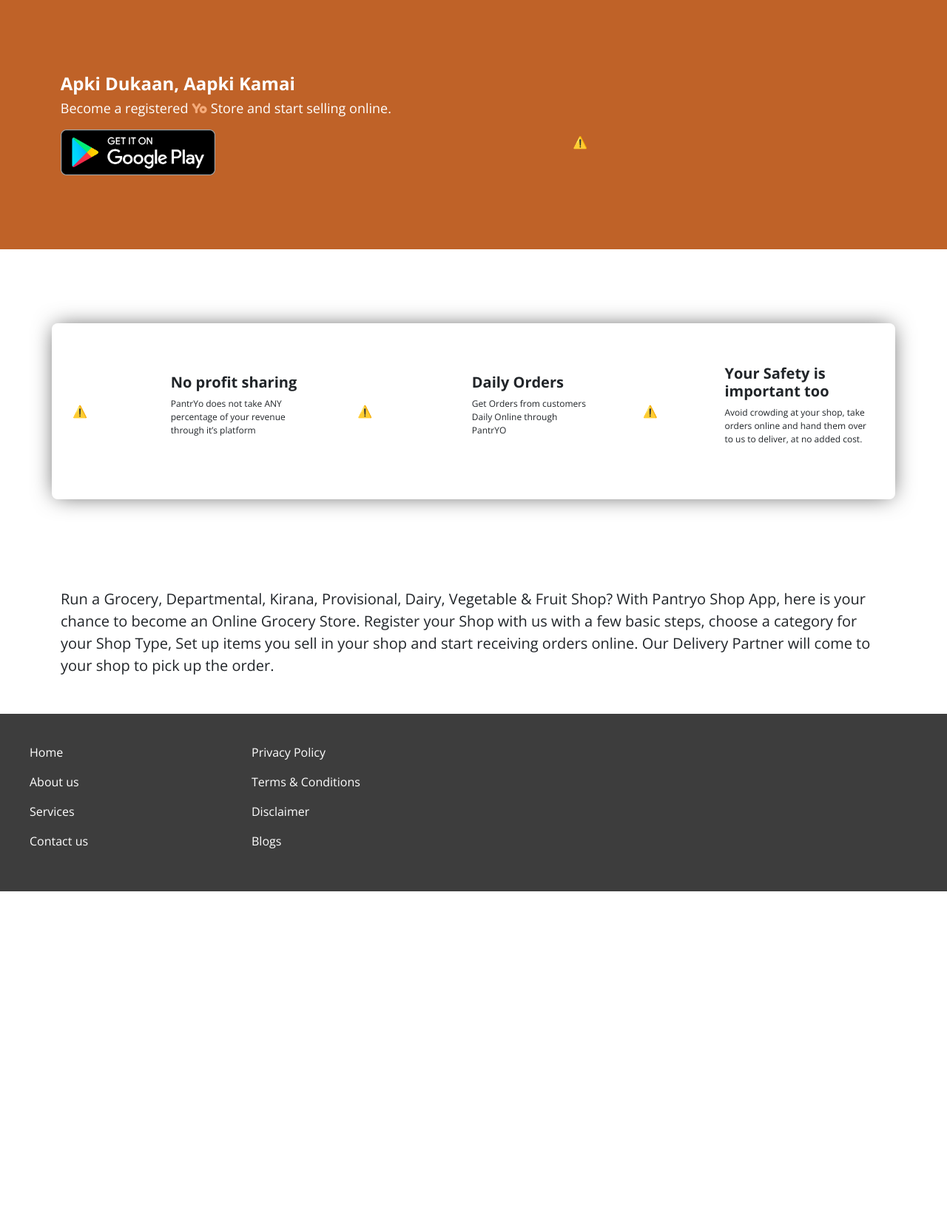
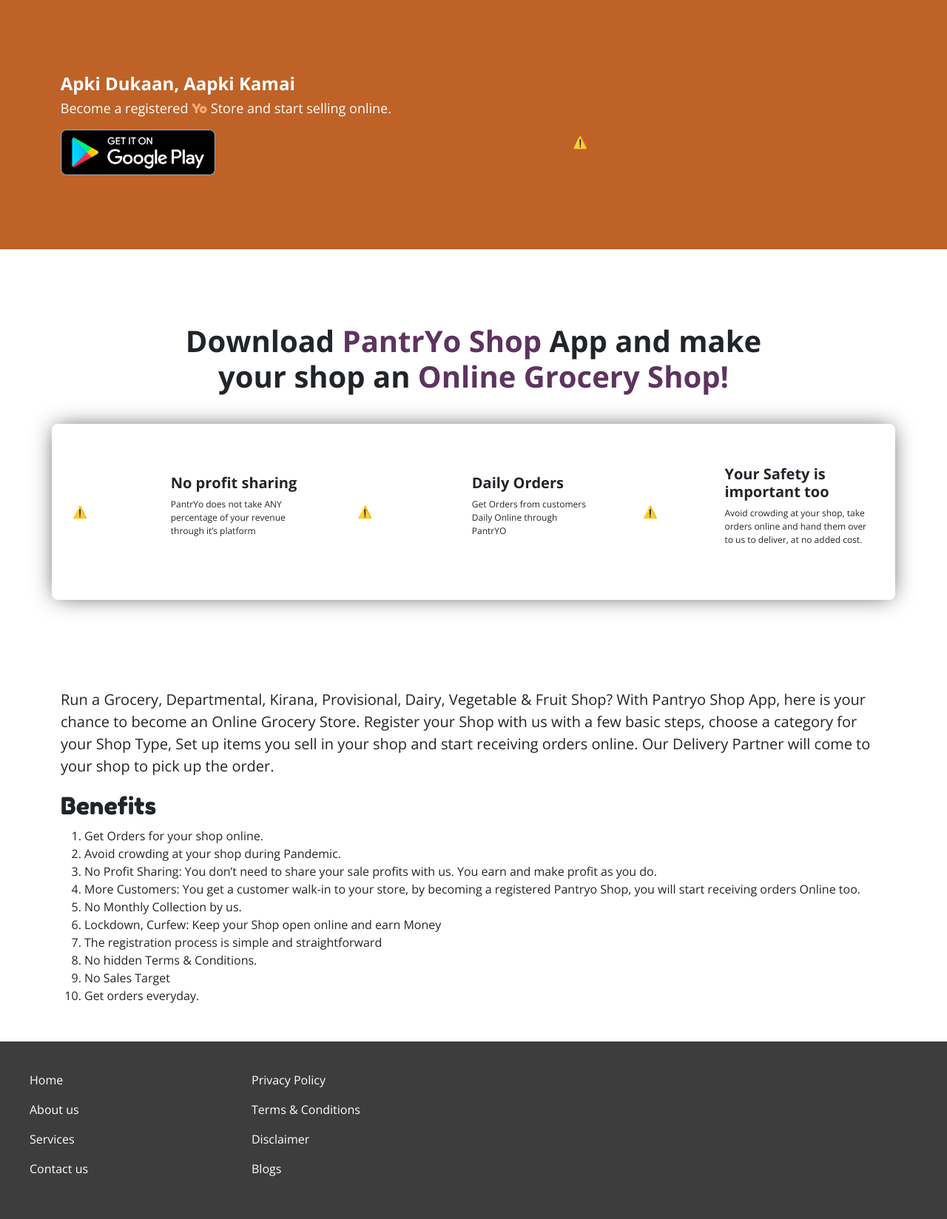
Before and after one commit to sidmrlazy/pantryo-web, a PHP site: page / in a window 1280 px wide. Shown: the part 1532-3180 px from the top of the page at 74% size. Before the commit the page ends 2737 px from the top, so only its background shows below. Run offline with PHP 8.4, Linux system fonts and the light colour scheme; some libraries are stand-ins or nearby versions.

Commit message:
Updated Shop Partner Section

```diff
--- a/Shop/shop-details.php
+++ b/Shop/shop-details.php
@@ -1,5 +1,32 @@
 <div class="container shop-details">
+  <p>
+    Run a Grocery, Departmental, Kirana, Provisional, Dairy, Vegetable & Fruit
+    Shop? With Pantryo Shop App, here is your chance to become an Online Grocery
+    Store. Register your Shop with us with a few basic steps, choose a category
+    for your Shop Type, Set up items you sell in your shop and start receiving
+    orders online. Our Delivery Partner will come to your shop to pick up the
+    order.
+  </p>
 
-    <p>Run a Grocery, Departmental, Kirana, Provisional, Dairy, Vegetable & Fruit Shop? With Pantryo Shop App, here is your chance to become an Online Grocery Store. Register your Shop with us with a few basic steps, choose a category for your Shop Type, Set up items you sell in your shop and start receiving orders online. Our Delivery Partner will come to your shop to pick up the order.</p>
-
+  <div class="shop-details-mid-section">
+    <h2>Benefits</h2>
+    <ol>
+      <li>Get Orders for your shop online.</li>
+      <li>Avoid crowding at your shop during Pandemic.</li>
+      <li>
+        No Profit Sharing: You don’t need to share your sale profits with us.
+        You earn and make profit as you do.
+      </li>
+      <li>
+        More Customers: You get a customer walk-in to your store, by becoming a
+        registered Pantryo Shop, you will start receiving orders Online too.
+      </li>
+      <li>No Monthly Collection by us.</li>
+      <li>Lockdown, Curfew: Keep your Shop open online and earn Money</li>
+      <li>The registration process is simple and straightforward</li>
+      <li>No hidden Terms & Conditions.</li>
+      <li>No Sales Target</li>
+      <li>Get orders everyday.</li>
+    </ol>
+  </div>
 </div>
--- a/Shop/shop-section.php
+++ b/Shop/shop-section.php
@@ -18,9 +18,9 @@
 
 <!-- ======== Shop Feature Section Start  ======== -->
 <div class="container-fluid" id="shop-feature-section">
-    <!-- <div class="d-flex justify-content-center align-items-center w-100 shop-section-heading">
-        <h1>Online <span>Grocery</span> Home Delivery in <span>Lucknow</span></h1>
-    </div> -->
+    <div class="d-flex justify-content-center align-items-center w-100 shop-section-heading">
+        <h1>Download <span>PantrYo Shop</span> App and make your shop an <span>Online Grocery Shop!</span></h1>
+    </div>
     <?php include 'Shop/shop-static-modal.php'; ?>
 </div>
 <!-- ======== Shop Feature Section End  ======== -->
--- a/assets/css/shop.css
+++ b/assets/css/shop.css
@@ -1,3 +1,9 @@
+/* =================================
+=============== FONTS ==============
+font-family: 'Fredoka One', cursive;
+font-family: 'Open Sans', sans-serif;
+================================= */
+
 #shop-section-changing-text {
   font-family: "Open Sans", sans-serif;
   font-size: 24px;
@@ -42,6 +48,7 @@
 } */
 .shop-section-heading h1 {
   text-align: center;
+  width: 70% !important;
 }
 .lottie-shop {
   width: 100% !important;
@@ -63,3 +70,9 @@
   margin-top: 20px;
   font-size: 20px;
 }
+.shop-details-mid-section {
+  margin-top: 20px;
+}
+.shop-details-mid-section h2 {
+  font-family: "Fredoka One", cursive;
+}
```
